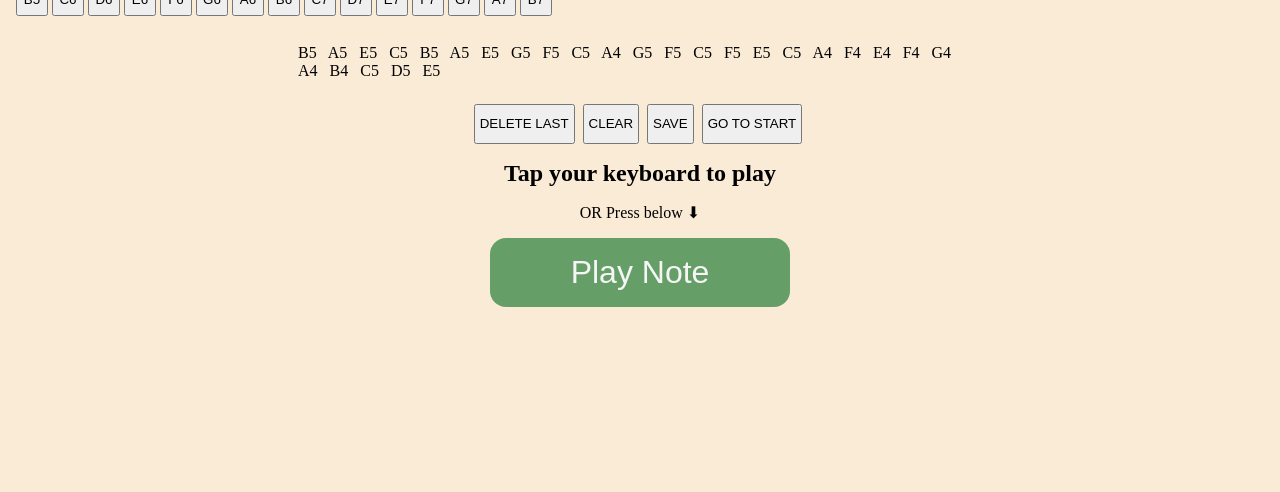
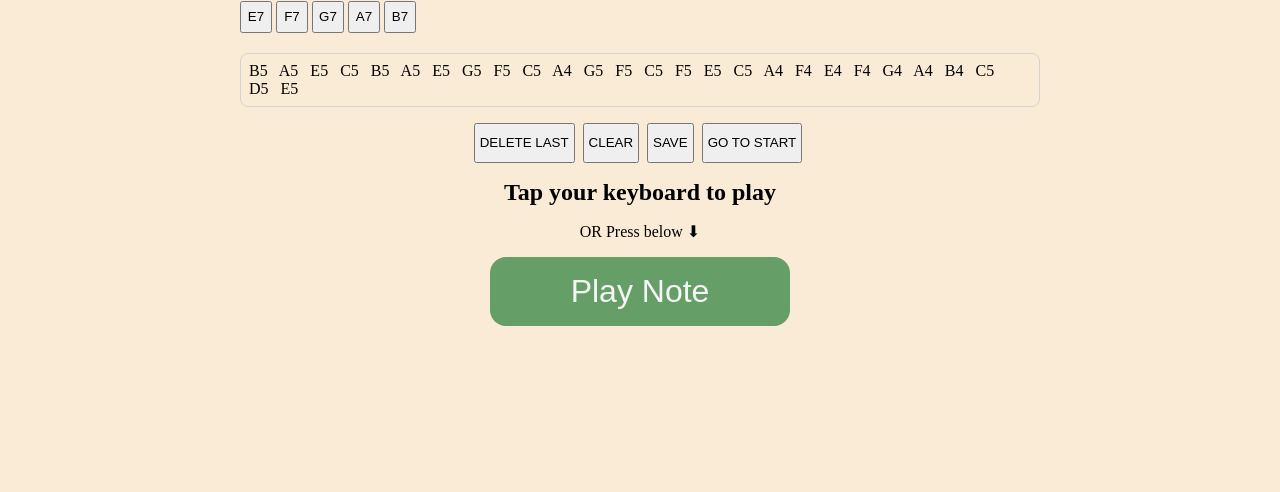
Before and after one commit to BeFreeNow/piano, a website: page index.html in a window 1280 px wide. Shown: the part 308-800 px from the top of the page. Drawn offline with Linux system fonts and the light colour scheme.

Commit message:
adjust style

```diff
--- a/style.css
+++ b/style.css
@@ -17,7 +17,7 @@ h2 {
     margin-bottom: 16px
 }
 
-button{
+button {
     cursor: pointer;
 }
 
@@ -35,11 +35,12 @@ button{
 }
 
 .melody {
-    height: fit-content;
-    max-width: 90%;
+    width: 90%;
+    max-width: 800px;
     padding: 8px;
-    max-width: 700px;
-    margin:  8px 8px 16px;
+    margin: 8px 8px 16px;
+    border-radius: 8px;
+    border: 1px solid lightgray;
 }
 
 .played {
@@ -56,6 +57,7 @@ button{
 
 .keyboard, .controls {
     width: fit-content;
+    max-width: 800px;
     margin: auto 16px 8px;
 }
 
```
